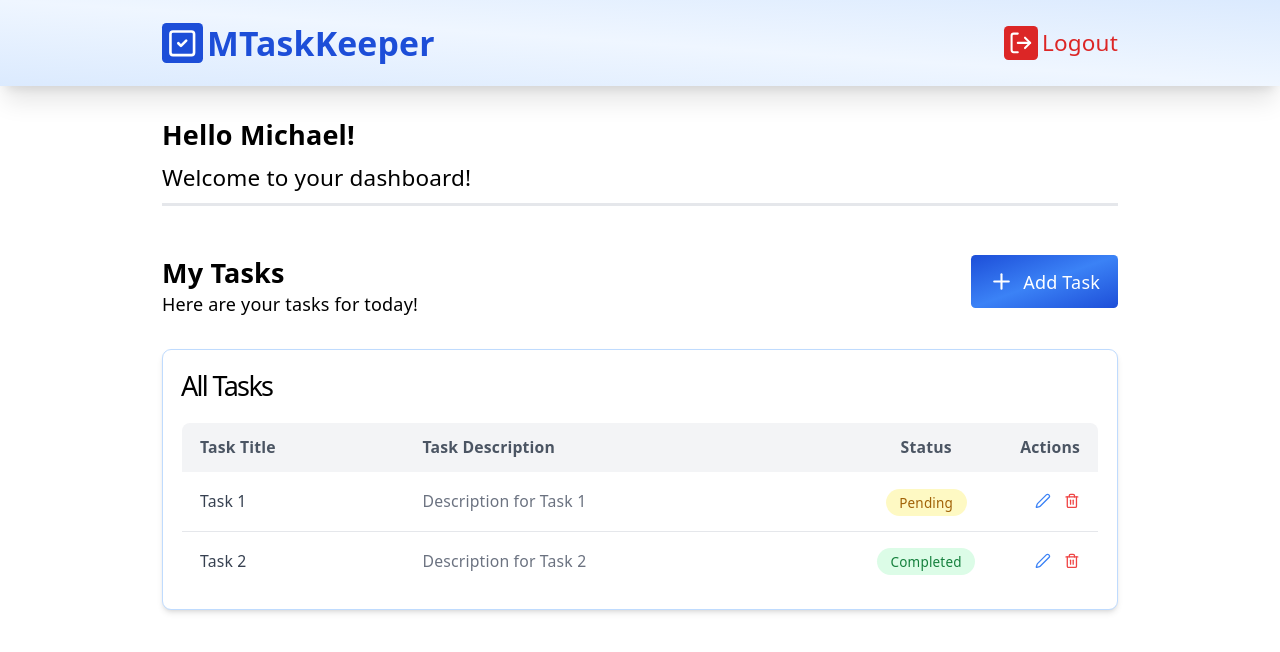
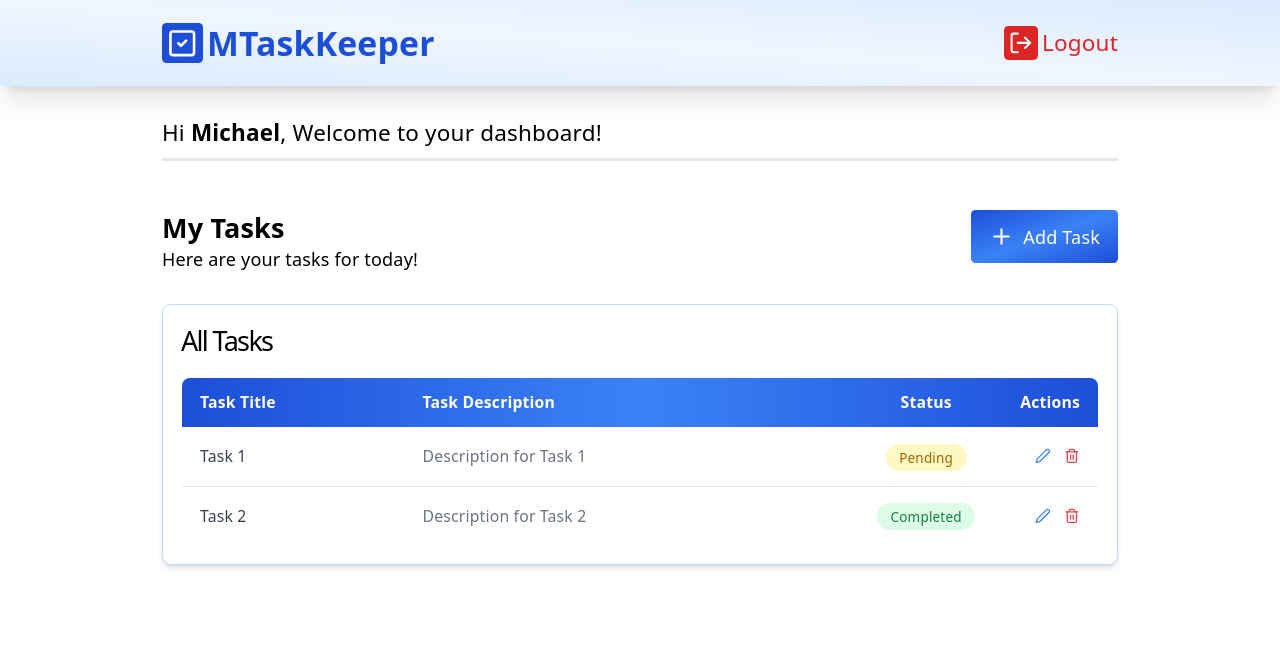
Before and after one commit to ayomideayorinde/mtaskkeeper, a React (Vite) app: page /dashboard in a window 1280 px wide. Both pictures are taken after typing "name@example.com", "Sample123" into the empty fields and a click on the button "Login with Google". Shown: the top 652 px of the page. Built offline with nearby package versions, Linux system fonts and the light colour scheme.

Commit message:
style: update TaskLists table header for improved aesthetics and modify greeting in Dashboard

```diff
--- a/src/components/TaskLists.jsx
+++ b/src/components/TaskLists.jsx
@@ -5,8 +5,8 @@ export function TaskLists() {
         <div className="TaskLists mt-5 bg-white rounded-lg p-4 shadow-md border border-blue-200">
             <h1 className="text-2xl font-medium mb-4">All Tasks</h1>
             <table className="w-full border border-gray-200 rounded-lg overflow-hidden">
-  <thead className="bg-gray-100">
-    <tr className="text-left text-sm text-gray-600">
+                <thead className="bg-gradient-to-r from-blue-700 via-blue-500 to-blue-700 text-white">
+                    <tr className="text-left text-sm text-white">
                     <th className="px-4 py-3 w-1/4">Task Title</th>
                     <th className="px-4 py-3 w-1/2">Task Description</th>
                     <th className="px-4 py-3 w-1/6 text-center">Status</th>
--- a/src/pages/Dashboard.jsx
+++ b/src/pages/Dashboard.jsx
@@ -7,8 +7,7 @@ export function Dashboard({ setIsLoggedIn, isLoggedIn }) {
     <section className='Dashboard w-full'>
       <Header isLoggedIn={isLoggedIn} setIsLoggedIn={setIsLoggedIn} />
       <div className='w-full flex flex-col p-4 lg:px-36 lg:gap-2 mt-3'>
-        <p className='text-xl lg:text-2xl font-semibold'>Hello Michael!</p>
-        <p className='lg:text-xl text-md'>Welcome to your dashboard!</p>
+        <p className='lg:text-xl text-md'>Hi <span className='font-bold'>Michael</span>, Welcome to your dashboard!</p>
         <hr className='border-b-2' />
       </div>
       <Tasks />
```
Lines whose indentation alone changed are shown as unchanged.
